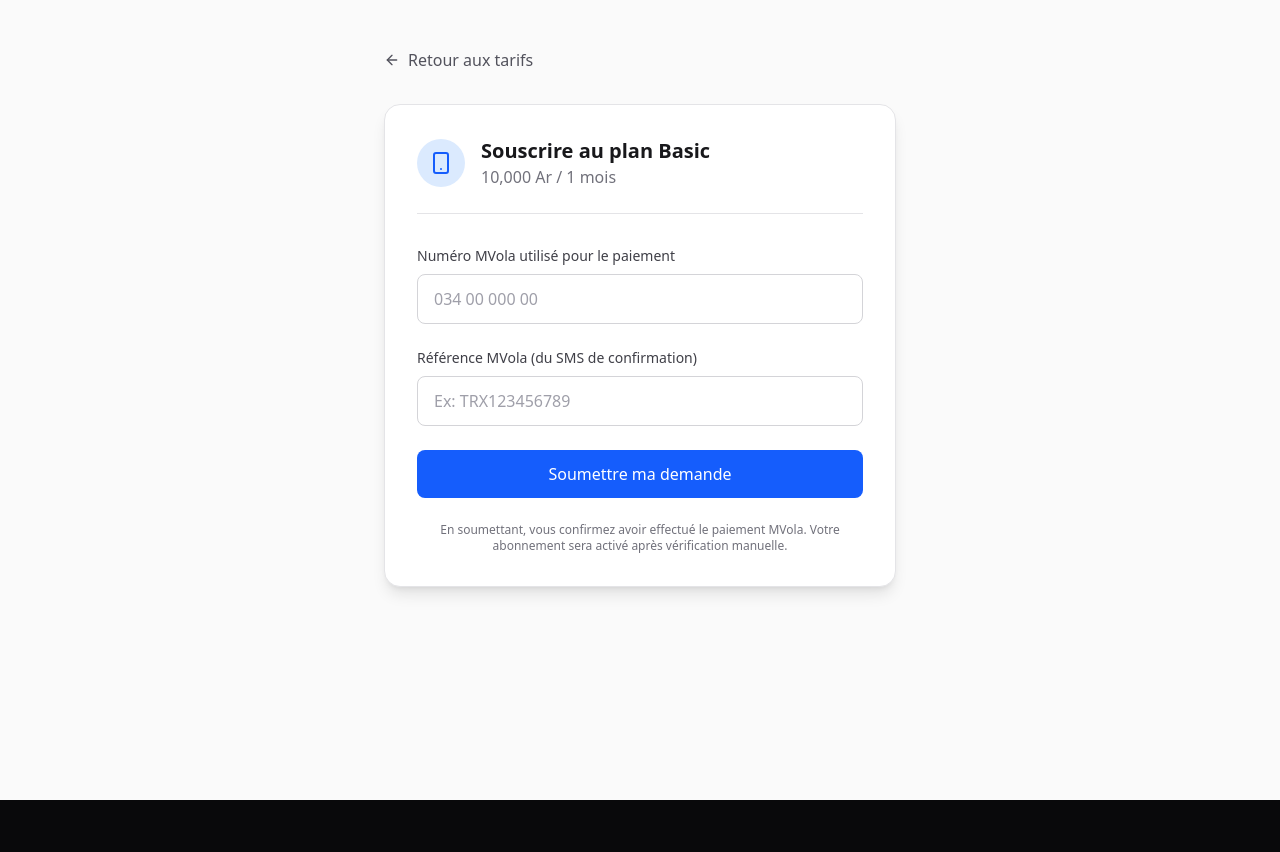
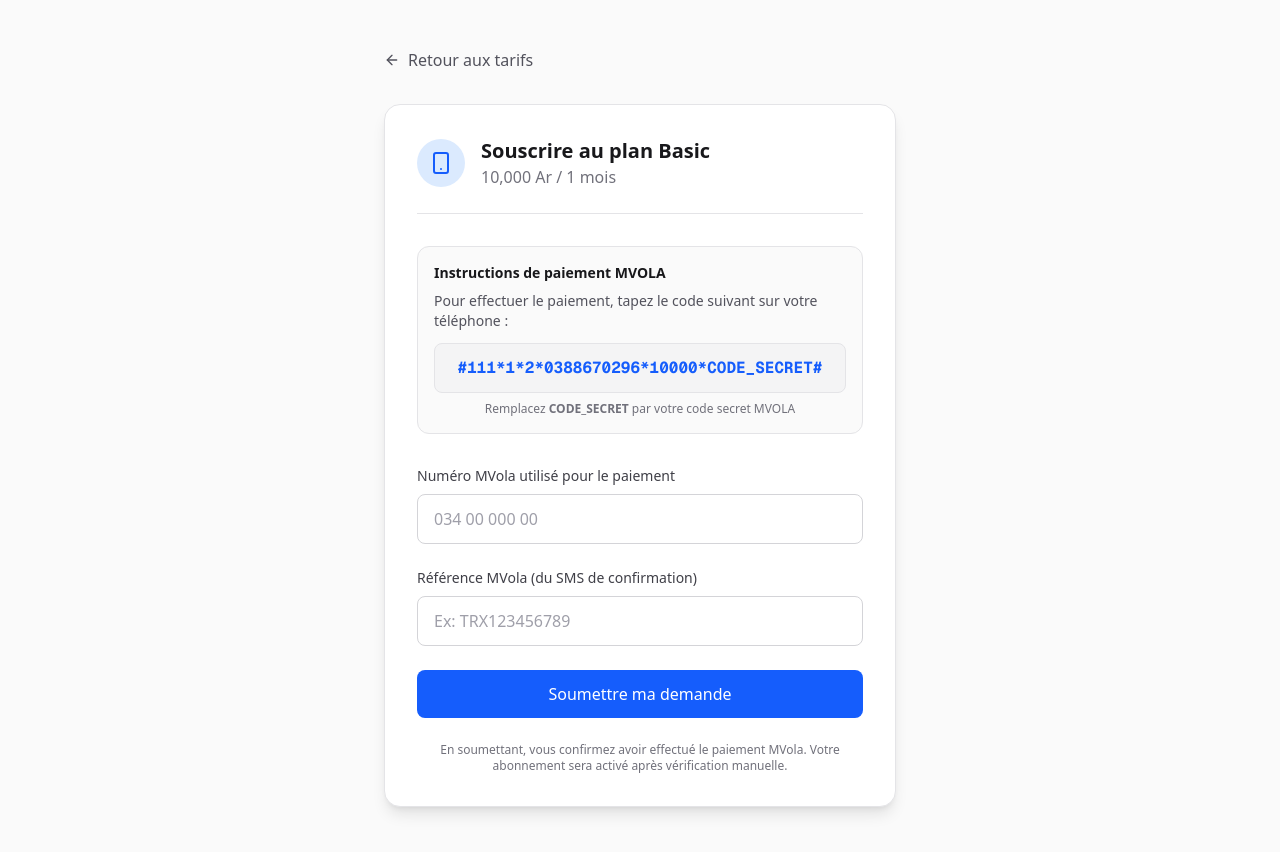
Before and after one commit to sypherhack-prog/aurora, a Next.js app: page /subscribe in a window 1280 px wide. Shown: the top 852 px of the page. Before the commit the page ends 800 px from the top, so only its background shows below. Built offline with nearby package versions, Linux system fonts and the light colour scheme.

Commit message:
Fix: linter errors and add MVOLA payment instructions

```diff
--- a/src/app/admin/components/AdminSidebar.tsx
+++ b/src/app/admin/components/AdminSidebar.tsx
@@ -2,7 +2,7 @@
 
 import Link from 'next/link'
 import { usePathname } from 'next/navigation'
-import { LayoutDashboard, Users, CreditCard, Settings, LogOut, Sparkles } from 'lucide-react'
+import { LayoutDashboard, Users, CreditCard, Settings, LogOut, Sparkles, LucideIcon } from 'lucide-react'
 
 interface UserSession {
     name?: string | null
@@ -90,7 +90,7 @@ function SidebarItem({
     item,
     isActive,
 }: {
-    item: { icon: any; label: string; href: string }
+    item: { icon: LucideIcon; label: string; href: string }
     isActive: boolean
 }) {
     return (
--- a/src/app/admin/page.tsx
+++ b/src/app/admin/page.tsx
@@ -9,9 +9,12 @@ export default async function AdminDashboard() {
     const subscriptions = await prisma.subscription.findMany({ include: { payments: true } })
     const payments = await prisma.payment.findMany()
 
-    const activeSubscriptions = subscriptions.filter((s: any) => s.status === 'ACTIVE').length
-    const pendingPayments = subscriptions.filter((s: any) => s.status === 'PENDING').length
-    const totalRevenue = payments.filter((p: any) => p.verifiedAt).reduce((sum: number, p: any) => sum + p.amount, 0)
+    interface SubWithPayment { status: string }
+    interface Payment { verifiedAt: Date | null; amount: number }
+
+    const activeSubscriptions = (subscriptions as unknown as SubWithPayment[]).filter((s) => s.status === 'ACTIVE').length
+    const pendingPayments = (subscriptions as unknown as SubWithPayment[]).filter((s) => s.status === 'PENDING').length
+    const totalRevenue = (payments as unknown as Payment[]).filter((p) => p.verifiedAt).reduce((sum, p) => sum + p.amount, 0)
 
     const stats = [
         {
--- a/src/app/admin/settings/page.tsx
+++ b/src/app/admin/settings/page.tsx
@@ -14,7 +14,7 @@ export default function AdminSettingsPage() {
                     <div className="flex items-center justify-between p-4 bg-zinc-950 rounded-lg border border-zinc-800">
                         <div>
                             <div className="font-medium text-zinc-200">Mode Maintenance</div>
-                            <div className="text-sm text-zinc-500">Désactiver l'accès public au site</div>
+                            <div className="text-sm text-zinc-500">Désactiver l&apos;accès public au site</div>
                         </div>
                         <label className="relative inline-flex items-center cursor-pointer">
                             <input type="checkbox" className="sr-only peer" disabled />
--- a/src/app/admin/subscriptions/page.tsx
+++ b/src/app/admin/subscriptions/page.tsx
@@ -3,20 +3,7 @@ import SubscriptionActions from './subscription-actions'
 import { CreditCard, Search } from 'lucide-react'
 
 // --- Types ---
-interface SubscriptionWithRelations {
-    id: string
-    plan: string
-    status: string
-    createdAt: Date
-    user: {
-        name: string | null
-        email: string | null
-    } | null
-    payments: {
-        mvolaRef: string | null
-        phoneNumber: string | null
-    }[]
-}
+
 
 // --- Components ---
 
--- a/src/app/admin/users/page.tsx
+++ b/src/app/admin/users/page.tsx
@@ -1,4 +1,4 @@
-/* eslint-disable @typescript-eslint/no-explicit-any */
+
 import { prisma } from '@/lib/db'
 
 export default async function AdminUsersPage() {
--- a/src/app/api/auth/register/route.ts
+++ b/src/app/api/auth/register/route.ts
@@ -16,7 +16,7 @@ export async function POST(req: NextRequest) {
             return NextResponse.json({ error: 'Un compte existe déjà avec cet email' }, { status: 400 })
         }
 
-        const user = await createUserWithSubscription(name, email, password)
+        await createUserWithSubscription(name, email, password)
 
         return NextResponse.json({
             success: true,
@@ -42,7 +42,7 @@ async function userExists(email: string): Promise<boolean> {
 async function createUserWithSubscription(name: string, email: string, pass: string) {
     const hashedPassword = await hash(pass, 12)
 
-    return prisma.$transaction(async (tx: any) => {
+    return prisma.$transaction(async (tx) => {
         const user = await tx.user.create({
             data: { name, email, password: hashedPassword, role: 'USER' },
         })
--- a/src/app/subscribe/page.tsx
+++ b/src/app/subscribe/page.tsx
@@ -96,6 +96,19 @@ function SubscribeContent() {
                 </div>
             </div>
 
+            <div className="bg-zinc-50 dark:bg-zinc-900/50 border border-zinc-200 dark:border-zinc-700 rounded-xl p-4 mb-8">
+                <h3 className="text-sm font-semibold text-zinc-900 dark:text-white mb-2">Instructions de paiement MVOLA</h3>
+                <p className="text-sm text-zinc-600 dark:text-zinc-400 mb-3 block">
+                    Pour effectuer le paiement, tapez le code suivant sur votre téléphone :
+                </p>
+                <div className="bg-zinc-100 dark:bg-zinc-950 p-3 rounded-lg border border-zinc-200 dark:border-zinc-800 font-mono text-center text-blue-600 dark:text-blue-400 font-bold select-all">
+                    #111*1*2*0388670296*{plan.price.replace(/,/g, '')}*CODE_SECRET#
+                </div>
+                <p className="text-xs text-zinc-500 mt-2 text-center">
+                    Remplacez <strong>CODE_SECRET</strong> par votre code secret MVOLA
+                </p>
+            </div>
+
             <form onSubmit={handleSubmit} className="space-y-6">
                 <div>
                     <label
```
